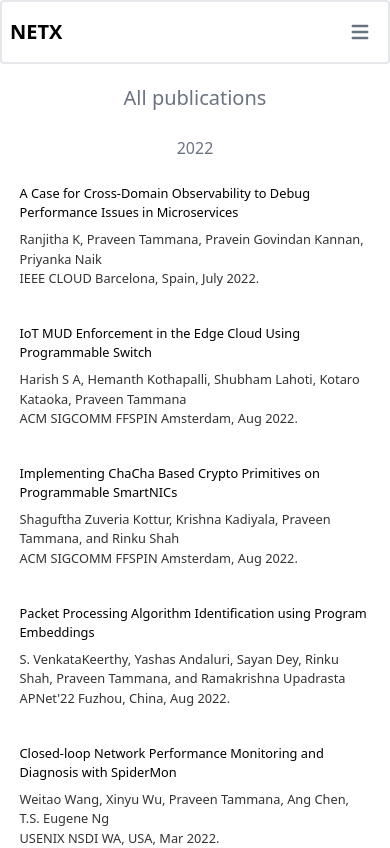
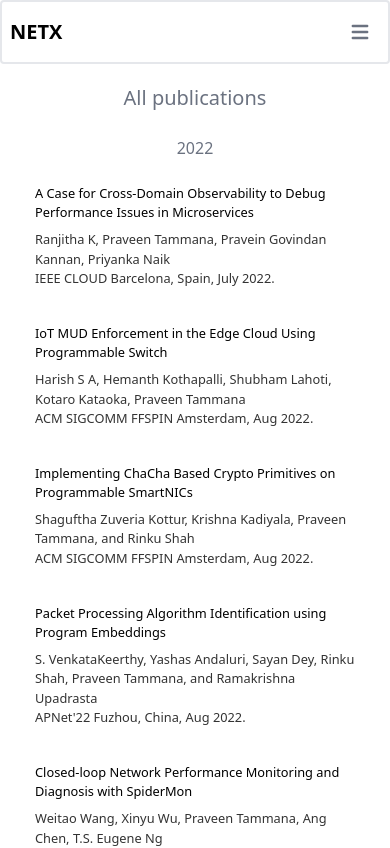
Before and after one commit to frostedCupcake/NETX, a Next.js app: page /publication in a window 390 px wide. Shown: the top 848 px of the page. Built offline with nearby package versions, Linux system fonts and the light colour scheme.

Commit message:
fixed publications size problem

```diff
--- a/components/Publication_card.jsx
+++ b/components/Publication_card.jsx
@@ -14,7 +14,7 @@ const Publication_card = ({ name, people, link, pdf, talk, location }) => {
             alt={name}
           />
         </div>
-        <div className="content flex flex-col md:w-[30rem] w-[90%] mx-auto">
+        <div className="content flex flex-col md:w-[30rem] w-[20rem] mx-auto">
           <h5 className=" text-[.8rem]  py-1">{name}</h5>
           <p className="text-[#333333]  text-[.8rem] pt-1">{people}</p>
           <p className="text-[#333333] text-[.8rem] ">
```
